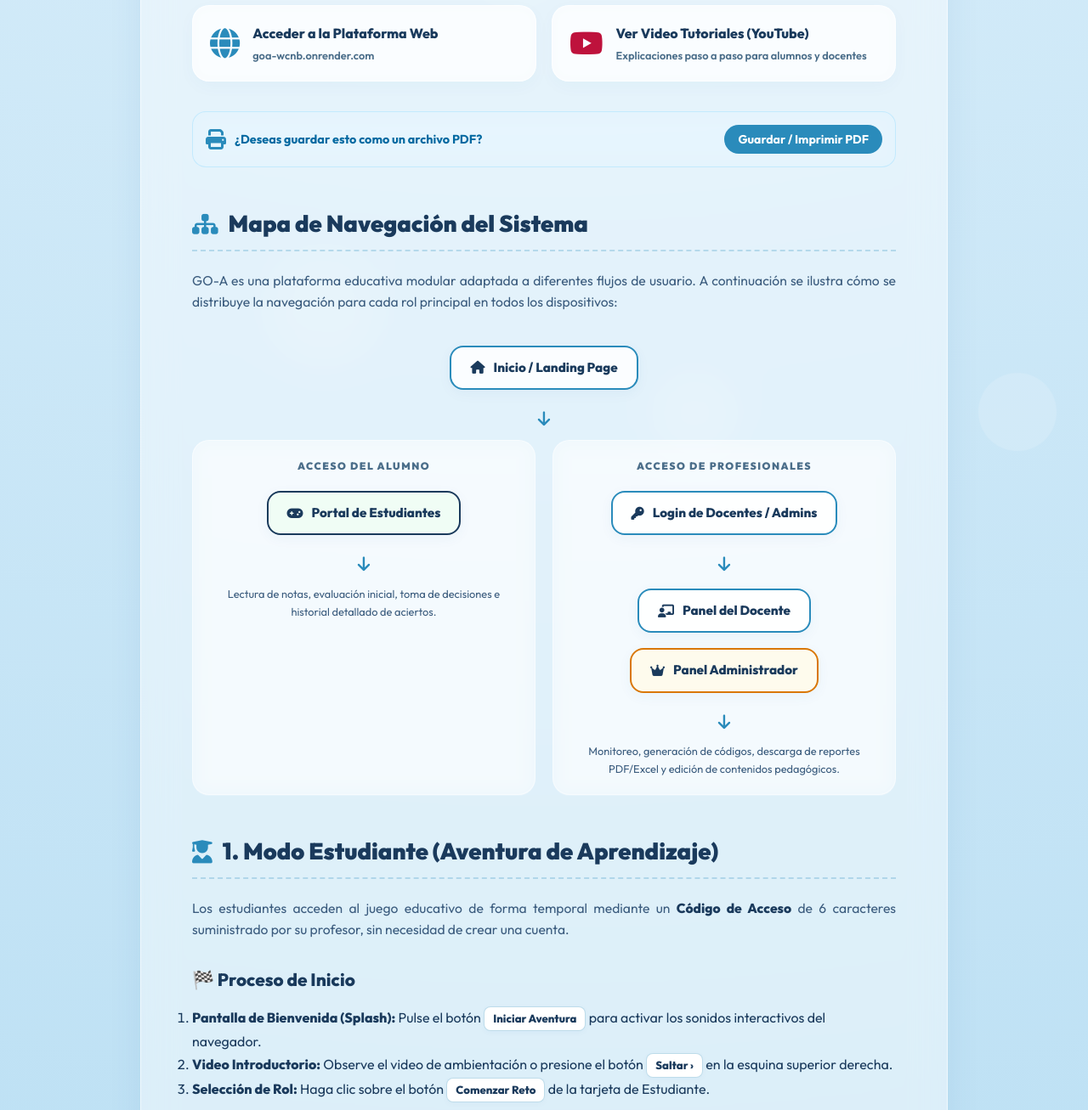
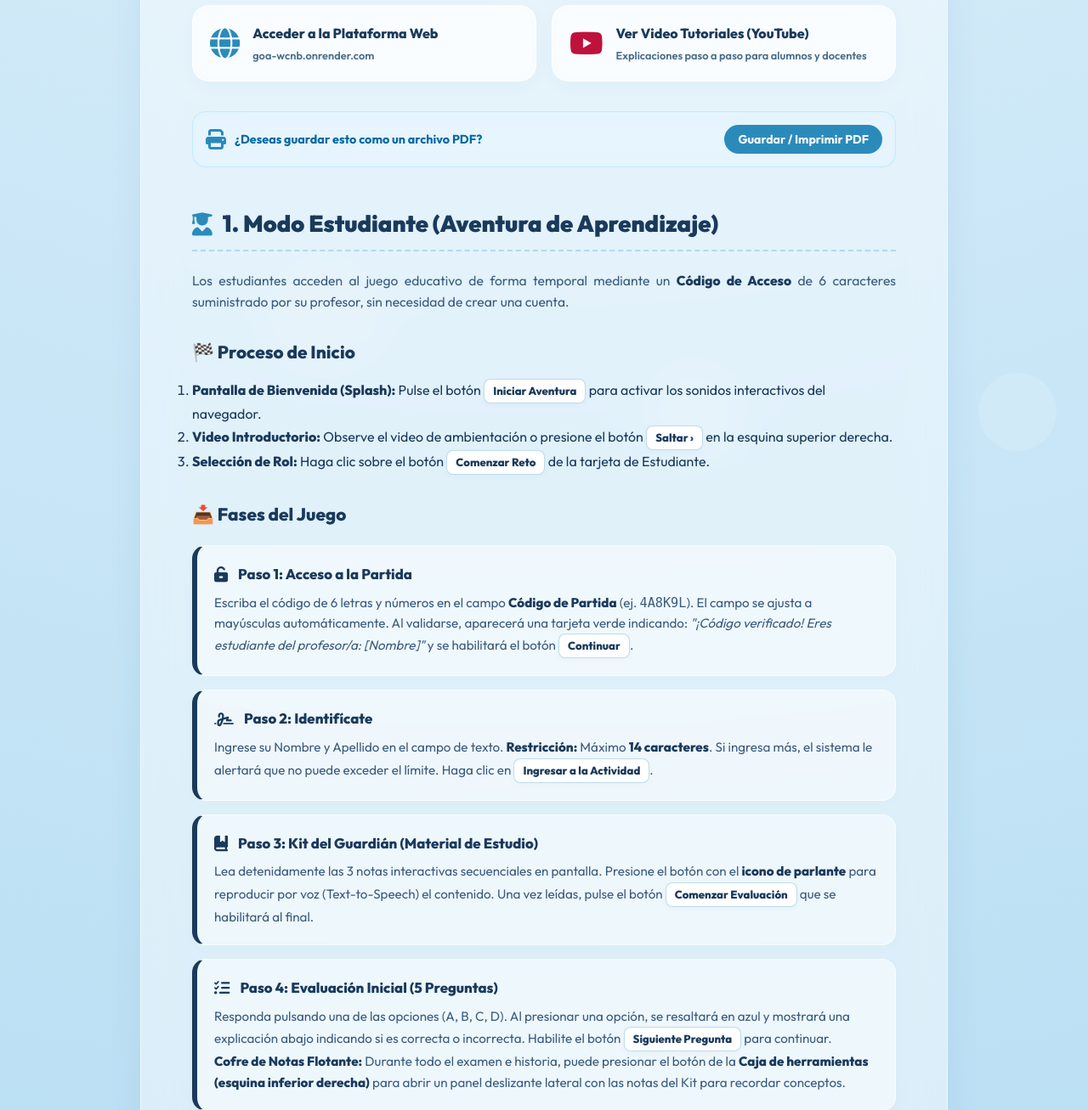
Before and after one commit to Gyanelameza/GOA, a Flask app: page /manual in a window 1280 px wide. Shown: the part 314-1621 px from the top of the page at 85% size. Run offline with Flask 3, Linux system fonts and the light colour scheme; some libraries are stand-ins or nearby versions.

Commit message:
fix: remover mapa de navegacion del manual de usuario

```diff
--- a/dashboard/templates/manual_usuario_goa.html
+++ b/dashboard/templates/manual_usuario_goa.html
@@ -693,32 +693,7 @@
             </button>
         </section>
 
-        <h2><i class="fa-solid fa-sitemap"></i> Mapa de Navegación del Sistema</h2>
-        <p>GO-A es una plataforma educativa modular adaptada a diferentes flujos de usuario. A continuación se ilustra cómo se distribuye la navegación para cada rol principal en todos los dispositivos:</p>
 
-        <div class="nav-flowchart">
-            <div class="flow-step"><i class="fa-solid fa-house"></i> Inicio / Landing Page</div>
-            <div class="flow-arrow"><i class="fa-solid fa-arrow-down"></i></div>
-            <div class="flow-branch">
-                <div class="flow-column">
-                    <span class="flow-label">Acceso del Alumno</span>
-                    <div class="flow-step student"><i class="fa-solid fa-gamepad"></i> Portal de Estudiantes</div>
-                    <div class="flow-arrow"><i class="fa-solid fa-arrow-down"></i></div>
-                    <p style="font-size: 0.8rem; text-align: center; margin: 0; color: var(--text-secondary);">Lectura de notas, evaluación inicial, toma de decisiones e historial detallado de aciertos.</p>
-                </div>
-                <div class="flow-column">
-                    <span class="flow-label">Acceso de Profesionales</span>
-                    <div class="flow-step"><i class="fa-solid fa-key"></i> Login de Docentes / Admins</div>
-                    <div class="flow-arrow"><i class="fa-solid fa-arrow-down"></i></div>
-                    <div class="flow-branch" style="gap: 10px;">
-                        <div class="flow-step"><i class="fa-solid fa-chalkboard-user"></i> Panel del Docente</div>
-                        <div class="flow-step admin"><i class="fa-solid fa-crown"></i> Panel Administrador</div>
-                    </div>
-                    <div class="flow-arrow"><i class="fa-solid fa-arrow-down"></i></div>
-                    <p style="font-size: 0.8rem; text-align: center; margin: 0; color: var(--text-secondary);">Monitoreo, generación de códigos, descarga de reportes PDF/Excel y edición de contenidos pedagógicos.</p>
-                </div>
-            </div>
-        </div>
 
         <h2><i class="fa-solid fa-user-graduate"></i> 1. Modo Estudiante (Aventura de Aprendizaje)</h2>
         <p>Los estudiantes acceden al juego educativo de forma temporal mediante un <strong>Código de Acceso</strong> de 6 caracteres suministrado por su profesor, sin necesidad de crear una cuenta.</p>
```
Also changed, not shown: manual_usuario_goa.html (+0 -25 lines), manual_usuario_goa.md (+0 -13 lines).
